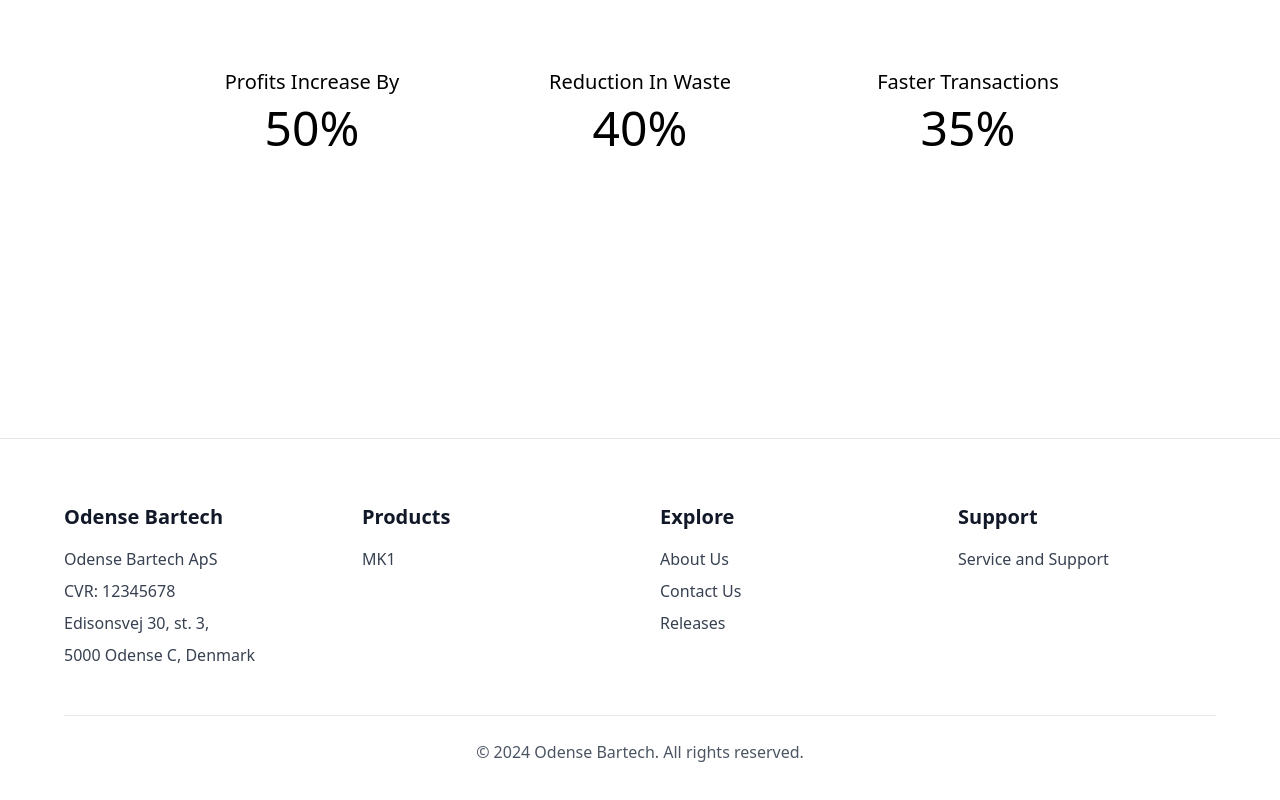
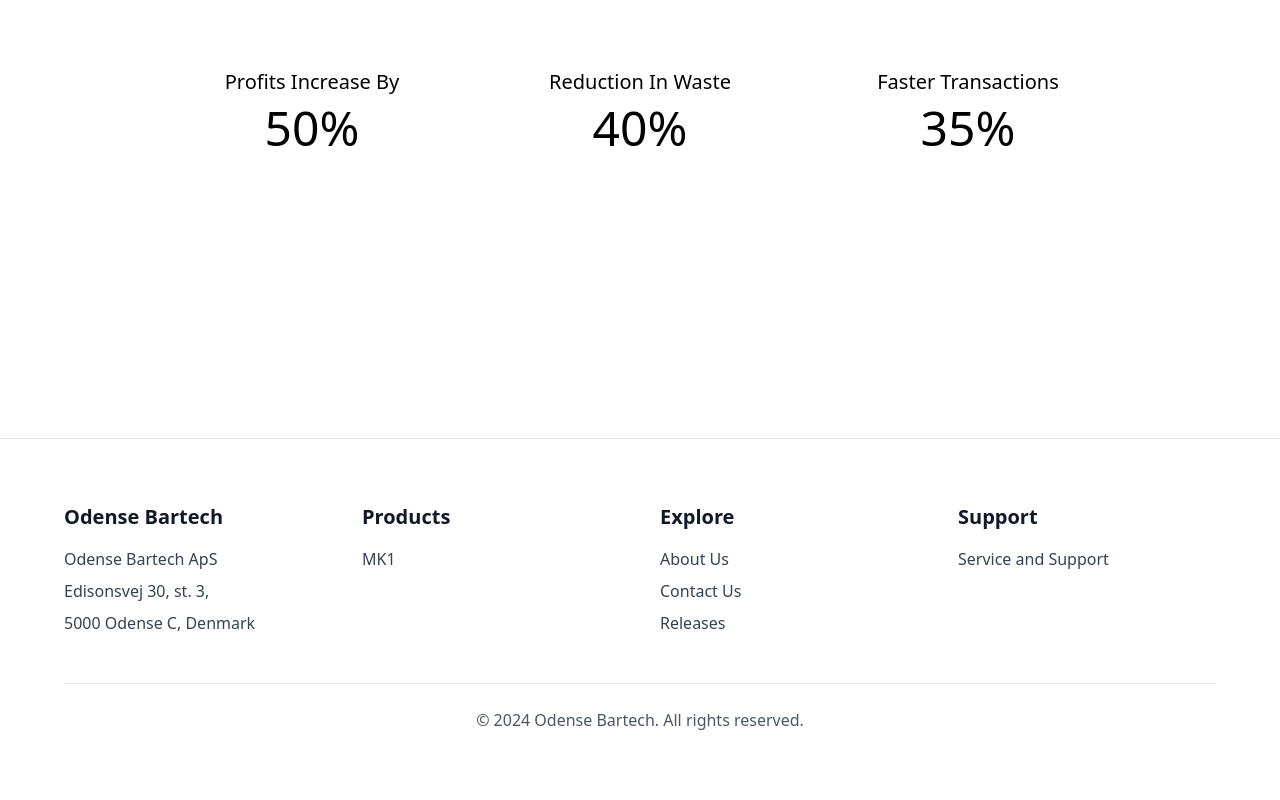
Before and after one commit to TSM-Odense-Bartech/odense-bartech, a Nuxt app: page / in a window 1280 px wide. Shown: the part 1782-2582 px from the top of the page. Built offline with nearby package versions, Linux system fonts and the light colour scheme.

Commit message:
removed cvr

```diff
--- a/components/AppFooter.vue
+++ b/components/AppFooter.vue
@@ -8,7 +8,6 @@
         <h2 class="text-xl font-bold text-gray-900 mb-4">Odense Bartech</h2>
         <ul class="text-gray-700 space-y-2">
           <li>Odense Bartech ApS</li>
-          <li>CVR: 12345678</li>
           <li>Edisonsvej 30, st. 3,</li>
           <li>5000 Odense C, Denmark</li>
         </ul>
```
